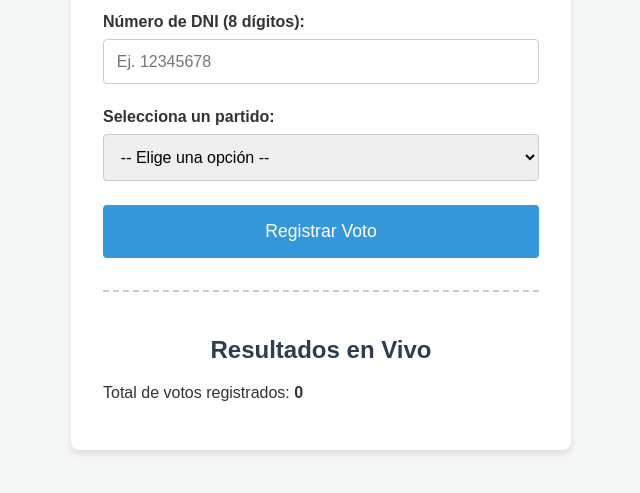
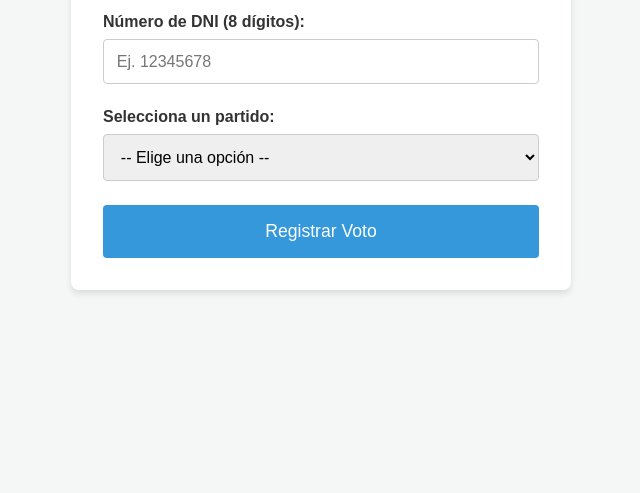
Before and after one commit to KevinAnthony02594/IntenciondeVoto2026, a website: page public/index.html in a window 1280 px wide. Shown: the part 191-684 px from the top of the page, without its empty margins (319-959 px from the left). Drawn offline with Linux system fonts and the light colour scheme; no server answers.

Commit message:
Segudo commit

```diff
--- a/public/index.html
+++ b/public/index.html
@@ -35,11 +35,11 @@
       </form>
     </main>
 
-    <aside class="dashboard">
+    <!-- <aside class="dashboard">
       <h2>Resultados en Vivo</h2>
       <p>Total de votos registrados: <strong id="total-votos">0</strong></p>
       <ul id="lista-resultados"></ul>
-    </aside>
+    </aside> -->
   </div>
   <script src="app.js"></script>
 </body>
```
